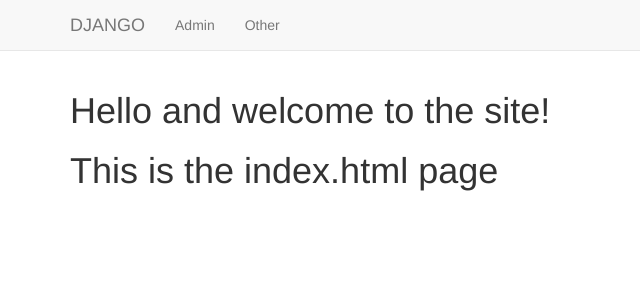
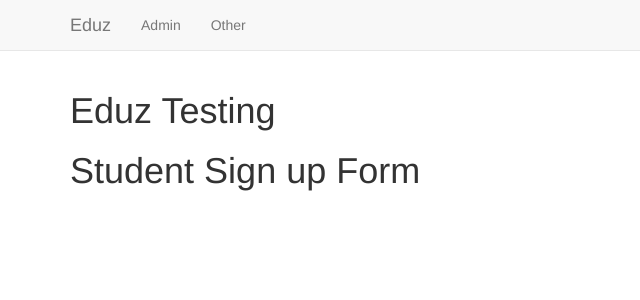
Before and after one commit to Pandorabox2020/django-deployment-example, a Django app: page / in a window 1280 px wide. Shown: the top 300 px of the page, without its empty margins (0-640 px from the left). Run offline with Django 3.2, Linux system fonts and the light colour scheme; some libraries are stand-ins or nearby versions.

Commit message:
your message

```diff
--- a/learning_templates/learning_templates/settings.py
+++ b/learning_templates/learning_templates/settings.py
@@ -23,9 +23,9 @@ TEMPLATE_DIR = os.path.join(BASE_DIR,'templates')
 SECRET_KEY = '^786)$6f8j4%)mbpb&azs#8cq0m9sb-@or%c+81g)8s&r6d4dp'
 
 # SECURITY WARNING: don't run with debug turned on in production!
-DEBUG = True
+DEBUG = False
 
-ALLOWED_HOSTS = []
+ALLOWED_HOSTS = ['pandorabox2020.pythonanywhere.com']
 
 
 # Application definition
--- a/learning_templates/templates/basic_app/base.html
+++ b/learning_templates/templates/basic_app/base.html
@@ -11,7 +11,7 @@
     <nav class="navbar navbar-default navbar-static-top">
       <div class="container">
         <ul class="nav navbar-nav">
-          <li><a class="navbar-brand" href="{% url 'index' %}">DJANGO</a></li>
+          <li><a class="navbar-brand" href="{% url 'index' %}">Eduz</a></li>
           <li><a class="navbar-link" href="{% url 'admin:index' %}">Admin</a></li>
           <li><a class="navbar-link" href="{% url 'basic_app:other' %}">Other</a></li>
         </ul>
--- a/learning_templates/templates/basic_app/index.html
+++ b/learning_templates/templates/basic_app/index.html
@@ -2,7 +2,7 @@
 {% extends "basic_app/base.html" %}
     {% block body_block%}
 
-    <h1>Hello and welcome to the site!</h1>
-    <h1>This is the index.html page</h1>
+    <h1>Eduz Testing</h1>
+    <h1>Student Sign up Form</h1>
 
     {% endblock %}
--- a/learning_templates/templates/basic_app/other.html
+++ b/learning_templates/templates/basic_app/other.html
@@ -1,6 +1,6 @@
 <!DOCTYPE html>
 {% extends "basic_app/base.html" %}
     {% block body_block %}
-    <h1>This is an example of template inheritance!</h1>
+    <h1>Eduz Page 2</h1>
     <h2>Officially this is the other.html page!</h2>
     {% endblock %}
--- a/learning_templates/templates/basic_app/relative_url_templates.html
+++ b/learning_templates/templates/basic_app/relative_url_templates.html
@@ -7,9 +7,7 @@
   <body>
     <h1>Welcome!</h1>
     <p>
-      This page serves as an example of how to
-      use relative urls with templates!
-      This is the relative_url_templates.html file.
+
     </p>
 
     {# Here are the examples:#}
```
